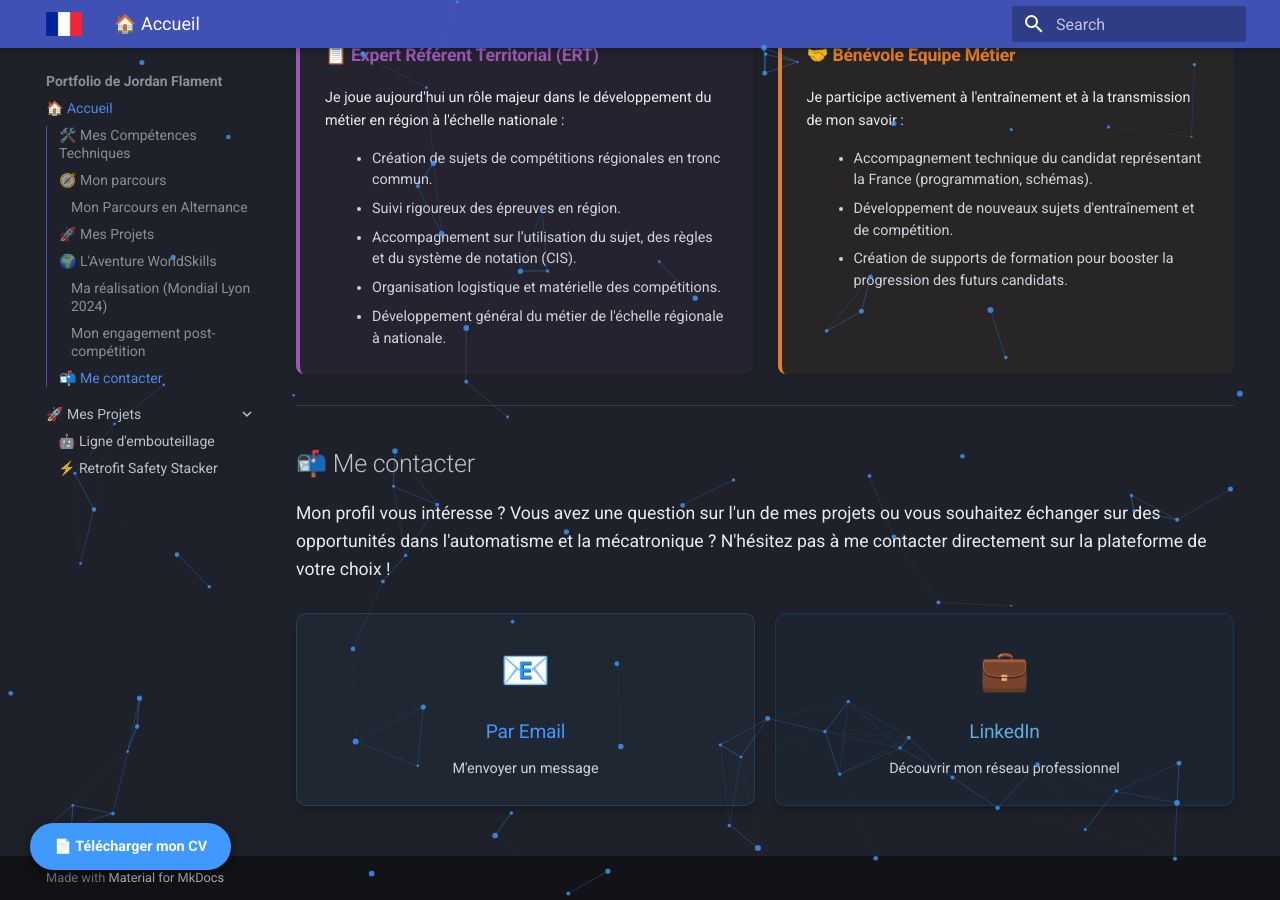
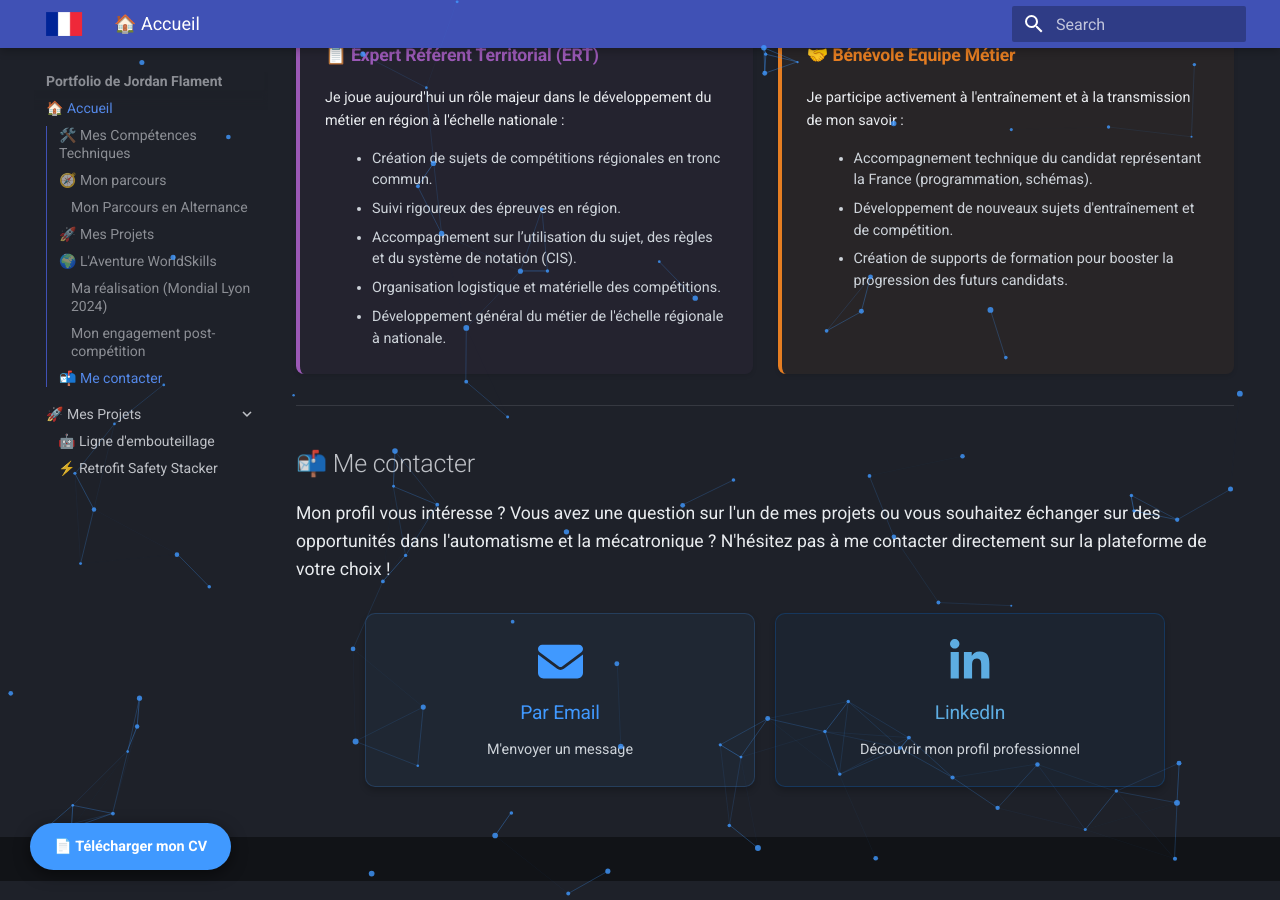
Before and after one commit to jordan-flament/jordan-flament.github.io, an MkDocs documentation site: the page built from docs/index.md, in a window 1280 px wide and 900 px high, scrolled down 5605 px. Built offline with MkDocs 1.6.1 and Material for MkDocs 9.7.7, drawn with Linux system fonts in a browser that asks for light colours; some of the changed text lies outside the part shown.

Commit message:
MAJ me contacter

```diff
--- a/docs/index.md
+++ b/docs/index.md
@@ -360,7 +360,7 @@ Voici l'évolution en parallèle de ma formation théorique et de mon expérienc
         <span style="font-style: normal; font-size: 0.9em; color: #adb5bd;">59655 - Villeneuve d'Ascq</span>
       </li>
       <li style="margin-bottom: 25px; border-bottom: 1px dashed rgba(255,255,255,0.1); padding-bottom: 15px;">
-        <span style="font-weight: bold; display: block; font-size: 1.1em; color: #4099ff;">09/&2024 &#8203 - 08/2025</span>
+        <span style="font-weight: bold; display: block; font-size: 1.1em; color: #4099ff;">09/2024 &#8203 - 08/2025</span>
         <span style="font-weight: 600; display: block; margin-top: 5px;">Licence pro Systèmes Automatisés, Réseaux et Informatique Industriel</span>
         <span style="font-style: italic; color: #ced4da;">
           <img src="images/promeo.jpg" style="height: 20px; vertical-align: middle; margin-right: 8px; border-radius: 3px;">Proméo Formation
@@ -612,20 +612,26 @@ L'épreuve est un véritable marathon technique qui consiste à réaliser sur 4
   Mon profil vous intéresse ? Vous avez une question sur l'un de mes projets ou vous souhaitez échanger sur des opportunités dans l'automatisme et la mécatronique ? N'hésitez pas à me contacter directement sur la plateforme de votre choix !
 </p>
 
-<div style="display: flex; gap: 20px; flex-wrap: wrap; justify-content: center; margin-bottom: 50px;">
+<div style="display: flex; gap: 20px; flex-wrap: wrap; justify-content: center; margin-bottom: 50px; max-width: 800px; margin-left: auto; margin-right: auto;">
 
-  <!-- EMAIL -->
   <a href="mailto:flamentjordan060803@gmail.com" style="flex: 1; min-width: 250px; background: rgba(64, 153, 255, 0.05); border: 1px solid rgba(64, 153, 255, 0.2); padding: 25px 20px; border-radius: 10px; text-align: center; text-decoration: none; color: #ffffff; box-shadow: 0 4px 6px rgba(0,0,0,0.2);">
-    <div style="font-size: 40px; margin-bottom: 15px;">📧</div>
+    <div style="height: 45px; margin-bottom: 15px; color: #4099ff;">
+      <svg xmlns="http://www.w3.org/2000/svg" viewBox="0 0 512 512" fill="currentColor" style="height: 100%;">
+        <path d="M48 64C21.5 64 0 85.5 0 112c0 15.1 7.1 29.3 19.2 38.4L236.8 313.6c11.4 8.5 27 8.5 38.4 0L492.8 150.4c12.1-9.1 19.2-23.3 19.2-38.4c0-26.5-21.5-48-48-48H48zM0 176V384c0 35.3 28.7 64 64 64H448c35.3 0 64-28.7 64-64V176L294.4 339.2c-22.8 17.1-54 17.1-76.8 0L0 176z"/>
+      </svg>
+    </div>
     <h3 style="margin: 0; color: #4099ff; font-size: 1.2em;">Par Email</h3>
     <p style="margin-top: 10px; font-size: 0.9em; color: #ced4da; margin-bottom: 0;">M'envoyer un message</p>
   </a>
 
-  <!-- LINKEDIN -->
   <a href="https://www.linkedin.com/in/jordan-flament-6247b41b6" target="_blank" style="flex: 1; min-width: 250px; background: rgba(10, 102, 194, 0.05); border: 1px solid rgba(10, 102, 194, 0.3); padding: 25px 20px; border-radius: 10px; text-align: center; text-decoration: none; color: #ffffff; box-shadow: 0 4px 6px rgba(0,0,0,0.2);">
-    <div style="font-size: 40px; margin-bottom: 15px;">💼</div>
+    <div style="height: 45px; margin-bottom: 15px; color: #5dade2;">
+      <svg xmlns="http://www.w3.org/2000/svg" viewBox="0 0 448 512" fill="currentColor" style="height: 100%;">
+        <path d="M100.3 448H7.4V148.9h92.9zM53.8 108.1C24.1 108.1 0 83.5 0 53.8a53.8 53.8 0 0 1 107.6 0c0 29.7-24.1 54.3-53.8 54.3zM447.9 448h-92.7V302.4c0-34.7-.7-79.2-48.3-79.2-48.3 0-55.7 37.7-55.7 76.7V448h-92.8V148.9h89.1v40.8h1.3c12.4-23.5 42.7-48.3 87.9-48.3 94 0 111.3 61.9 111.3 142.3V448z"/>
+      </svg>
+    </div>
     <h3 style="margin: 0; color: #5dade2; font-size: 1.2em;">LinkedIn</h3>
-    <p style="margin-top: 10px; font-size: 0.9em; color: #ced4da; margin-bottom: 0;">Découvrir mon réseau professionnel</p>
+    <p style="margin-top: 10px; font-size: 0.9em; color: #ced4da; margin-bottom: 0;">Découvrir mon profil professionnel</p>
   </a>
 
 </div>
```
